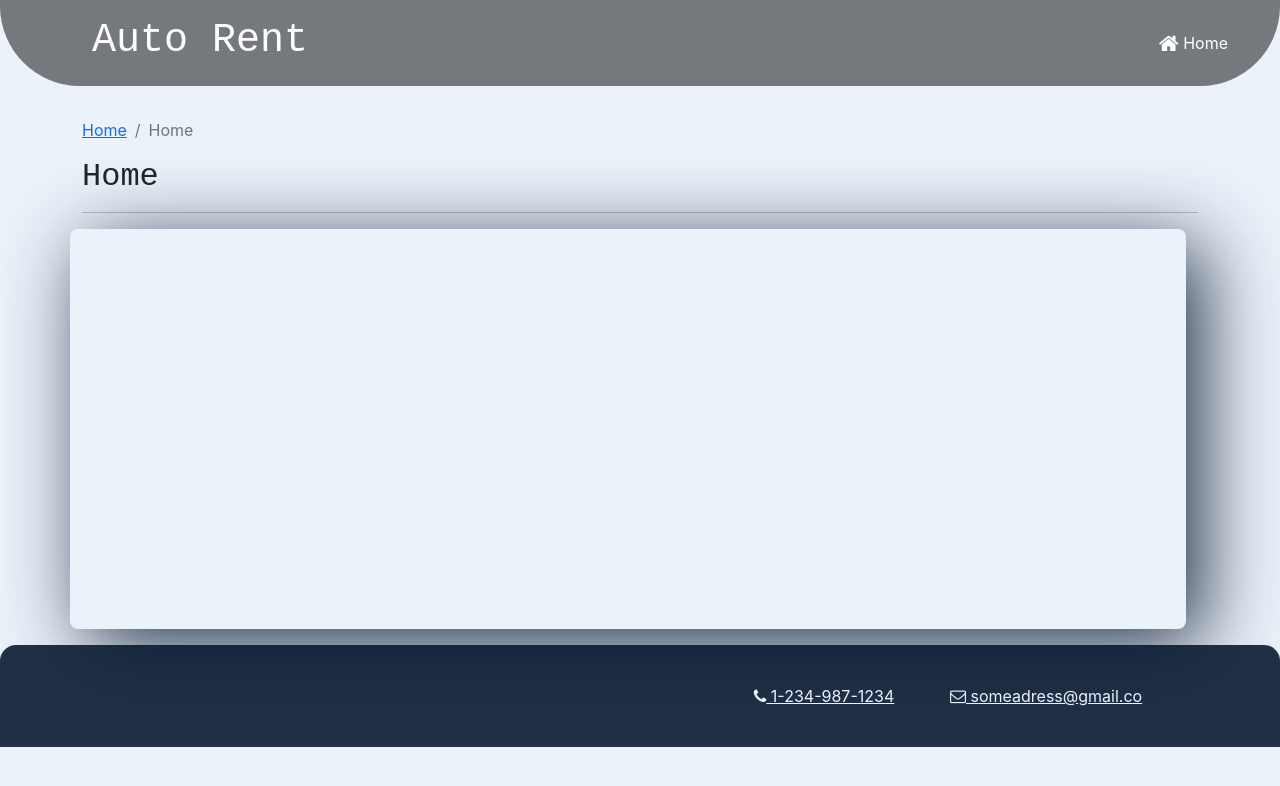
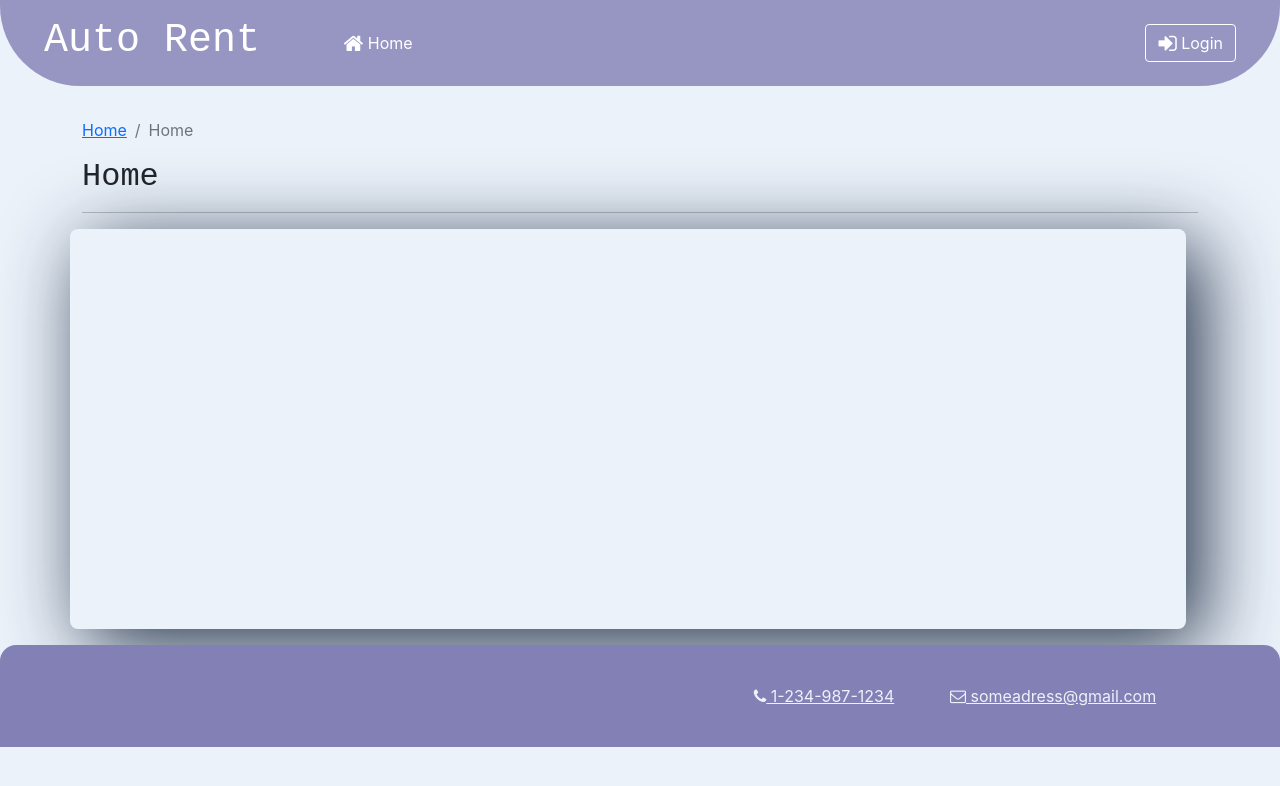
Before and after one commit to Misjly/autorent, a React (Create React App) app: page / in a window 1280 px wide. Shown: the top 786 px of the page. Built offline with nearby package versions, Linux system fonts and the light colour scheme.

Commit message:
Login form

```diff
--- a/src/App.css
+++ b/src/App.css
@@ -8,7 +8,7 @@ h1, h2, h3 {
 }
 
 .site-footer {
-  background-color: rgba(12, 27, 51, 0.9);
+  background-color: #8380b6;
   padding: 2rem;
   border-top-right-radius: 1rem;
   border-top-left-radius: 1rem;
@@ -16,11 +16,10 @@ h1, h2, h3 {
 
 .navbar-brand {
   max-width: 4rem;
-  margin-right: 2rem;
 }
 
 .navbar-dark {
-  background-color: rgba(0, 0, 0, 0.5);
+  background-color: rgba(131, 128, 182, 0.8);
   margin-bottom: 2rem;
   padding: 2rem;
   border-bottom-left-radius: 5rem;
--- a/src/App.scss
+++ b/src/App.scss
@@ -3,12 +3,9 @@ $font-title: 'Courier New', Courier, monospace;
 
 $color-oxford-blue: rgba(12, 27, 51, 0.9);
 $color-alice-blue: #ebf2fa;
-$color-platinum: #e5e2dc;
-$color-tropical-indigo: #7d83ff;
-$color-dark-cyan: #368f8b;
 $color-black-transparent: rgba(0, 0, 0, 0.5);
-$color-orange: #ffa62b;
-$color-gray: #747578;
+$color-cool-gray: #8380b6;
+$color-cool-gray-transparent: rgba(131, 128, 182, 0.8);
 
 body {
     font-family: $font-body;
@@ -20,7 +17,7 @@ h1, h2, h3 {
 }
 
 .site-footer {
-    background-color: $color-oxford-blue;
+    background-color: $color-cool-gray;
     padding: 2rem;
     border-top-right-radius: 1rem;
     border-top-left-radius: 1rem;
@@ -28,11 +25,10 @@ h1, h2, h3 {
 
 .navbar-brand {
     max-width: 4rem;
-    margin-right: 2rem;
 }
 
 .navbar-dark {
-    background-color: $color-black-transparent;
+    background-color: $color-cool-gray-transparent;
     margin-bottom: 2rem;
     padding: 2rem;
     border-bottom-left-radius: 5rem;
--- a/src/app/store.js
+++ b/src/app/store.js
@@ -1,7 +1,8 @@
 import { configureStore } from '@reduxjs/toolkit';
+import { userReducer } from '../features/user/userSlice';
 
 export const store = configureStore({
   reducer: {
-
+    user: userReducer
   },
 });
--- a/src/components/Footer.js
+++ b/src/components/Footer.js
@@ -1,5 +1,4 @@
 import { Container, Row, Col } from 'reactstrap';
-import { Link } from 'react-router-dom';
 
 const Footer = () => {
     return (
@@ -24,7 +23,7 @@ const Footer = () => {
                             className='btn btn-link'
                             href='mailto:notreal@notreal.co'
                         >
-                            <i className='fa fa-envelope-o' /> someadress@gmail.co
+                            <i className='fa fa-envelope-o' /> someadress@gmail.com
                         </a>
                     </Col>
                 </Row>
--- a/src/components/Header.js
+++ b/src/components/Header.js
@@ -8,24 +8,26 @@ import {
     NavItem,
 } from 'reactstrap';
 import { NavLink } from 'react-router-dom';
+import UserLoginForm from '../features/user/UserLoginForm';
 
 const Header = () => {
     const [menuOpen, setMenuOpen] = useState(false);
 
     return (
         <Navbar dark sticky='top' expand='md'>
-            <NavbarBrand className='ms-5' href='/'>
+            <NavbarBrand className='me-5' href='/'>
                 <h1 className='mt-1'>Auto Rent</h1>
             </NavbarBrand>
             <NavbarToggler onClick={() => setMenuOpen(!menuOpen)}/>
             <Collapse isOpen={menuOpen} navbar>
-                <Nav className='ms-auto' navbar>
+                <Nav className='ms-auto col-md-9' navbar>
                     <NavItem>
-                        <NavLink className='nav-link' to='/'>
+                        <NavLink className='nav-link offset-md-3 offset-lg-0' to='/'>
                             <i className='fa fa-home fa-lg' /> Home
                         </NavLink>
                     </NavItem>
                 </Nav>
+                <UserLoginForm />
             </Collapse>
         </Navbar>
     );
--- /dev/null
+++ b/src/features/user/UserLoginForm.js
@@ -0,0 +1,85 @@
+import { useState } from 'react';
+import { useSelector, useDispatch } from 'react-redux';
+import { setCurrentUser, selectCurrentUser } from './userSlice';
+import {
+    Modal,
+    ModalHeader,
+    ModalBody,
+    FormGroup,
+    Label,
+    Button
+} from 'reactstrap';
+import { Formik, Field, Form, ErrorMessage } from 'formik';
+import defaultAvatar from '../../app/assets/img/user.png';
+import { validateUserLoginForm } from '../../utils/validateUserLoginForm';
+
+const UserLoginForm = () => {
+    const [loginModalOpen, setLoginModalOpen] = useState(false);
+    const currentUser = useSelector(selectCurrentUser);
+    const dispatch = useDispatch();
+
+    const handleUser = (values) => {
+        const currentUser = {
+            id: Date.now(),
+            avatar: defaultAvatar,
+            username: values.username,
+            password: values.password
+        }
+        dispatch(setCurrentUser(currentUser));
+        setLoginModalOpen(false);
+    }
+
+    return (
+        <>
+            <span className='navbar-text ml-auto'>
+                {currentUser ? (
+                    <div
+                        className='ms-3'
+                        style={{ width: '4rem', height: '4rem' }}>
+                        <img
+                            src={currentUser.avatar}
+                            alt={'user'}
+                            style={{ width: '100%', height: '100%' }}
+                        />
+                    </div>
+                ) : (
+                    <Button
+                        outline
+                        onClick={() => setLoginModalOpen(true)}
+                        style={{ color: 'white', border: '1px solid white' }}
+                    >
+                        <i className='fa fa-sign-in fa-lg' /> Login
+                    </Button>
+                )}
+                <Modal isOpen={loginModalOpen}>
+                    <ModalHeader toggle={() => setLoginModalOpen(false)}>
+                        Login
+                    </ModalHeader>
+                    <ModalBody>
+                        <Formik initialValues={{username: '', password: ''}} onSubmit={handleUser} validate={validateUserLoginForm}>
+                            <Form>
+                                <FormGroup>
+                                    <Label htmlFor='username'>UserName</Label>
+                                    <Field id='username' name='username' placeholder='Username' className='form-control'/>
+                                    <ErrorMessage name='username'>
+                                        {(msg) => <p className='text-danger'>{msg}</p>}
+                                    </ErrorMessage>
+                                </FormGroup>
+                                <FormGroup>
+                                    <Label htmlFor='password'>Password</Label>
+                                    <Field id='password' name='password' placeholder='Password' className='form-control'/>
+                                    <ErrorMessage name='password'>
+                                        {(msg) => <p className='text-danger'>{msg}</p>}
+                                    </ErrorMessage>
+                                </FormGroup>
+                                <Button type='submit' color='primary'>Login</Button>
+                            </Form>
+                        </Formik>
+                    </ModalBody>
+                </Modal>
+            </span>
+        </>
+    );
+}
+
+export default UserLoginForm;
--- /dev/null
+++ b/src/features/user/userSlice.js
@@ -0,0 +1,22 @@
+import { createSlice } from "@reduxjs/toolkit";
+
+const initialState = {
+    currentUser: null,
+}
+
+const userSlice = createSlice({
+    name: 'user',
+    initialState,
+    reducers: {
+        setCurrentUser: (state, action) => {
+            return {
+                ...state,
+                currentUser: action.payload
+            }
+        }
+    }
+});
+
+export const userReducer = userSlice.reducer;
+export const { setCurrentUser } = userSlice.actions;
+export const selectCurrentUser = (state) => state.user.currentUser;
--- /dev/null
+++ b/src/utils/validateUserLoginForm.js
@@ -0,0 +1,25 @@
+export const validateUserLoginForm = (values) => {
+    const {username, password} = values;
+    const errors = {};
+
+    const usernameMinLength = 6;
+    const usernameMaxLength = 15;
+    const passwordMinLength = 8;
+
+    if(!username) {
+        errors.username ='Required'
+    } else if(username.length < usernameMinLength) {
+        errors.username = `Username must be at least ${usernameMinLength} characters`;
+    } else if(username.length > usernameMaxLength) {
+        errors.username = `Username must be ${usernameMaxLength} characters or less`;
+    }
+
+    if(!password) {
+        errors.password ='Required'
+    } else if(password.length < passwordMinLength) {
+        errors.password = `Password must be at least ${passwordMinLength} characters`;
+    } else if(!(/(?=.*[a-z]+)(?=.*[A-Z]+)(?=.*[0-9]+)(?=.*[!@#$%^&*_-]+)/).test(password)) {
+        errors.password = 'Password must contain at least 1 upper case and 1 lower case letter, a digit and a special symbol';
+    }
+    return errors;
+}
```
Also changed, not shown: src/app/assets/img/user.png (added), 1 other file (tests, documents, lock files or other folders).
